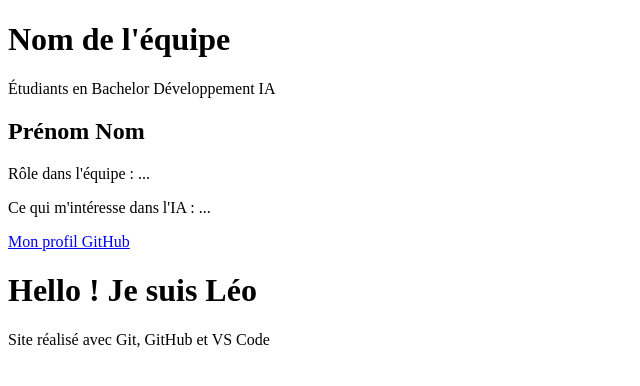
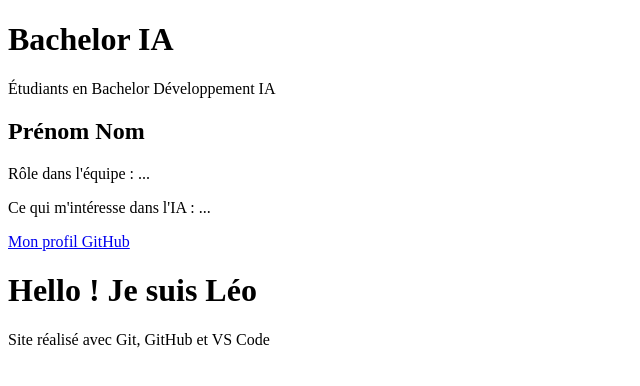
Before and after one commit to LinuxEnvOrga/site-equipe, a plain HTML site: page index.html in a window 1280 px wide. Shown: the whole page, without its empty margins (0-640 px from the left). Drawn offline with Linux system fonts and the light colour scheme.

Commit message:
edit title

```diff
--- a/index.html
+++ b/index.html
@@ -7,7 +7,7 @@
 </head>
 <body>
   <header>
-    <h1>Nom de l'équipe</h1>
+    <h1>Bachelor IA</h1>
     <p>Étudiants en Bachelor Développement IA</p>
   </header>
 
```
